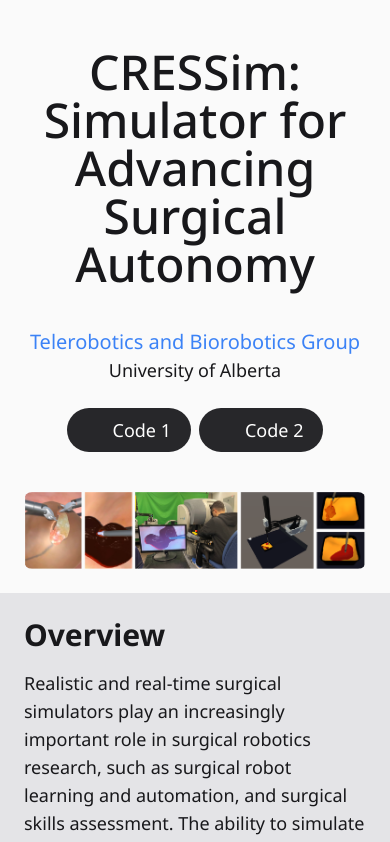
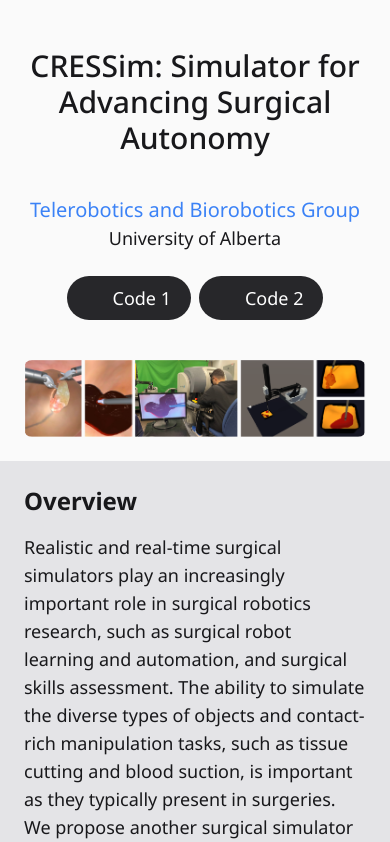
Before and after one commit to tbs-ualberta/CRESSim, an Astro site: page / in a window 390 px wide. Shown: the top 842 px of the page. Built offline with nearby package versions, Linux system fonts and the light colour scheme; Astro itself is replaced by a stand-in of ours; some icons are missing.

Commit message:
Use responsive sizes for h1 and h2

```diff
--- a/src/layouts/Layout.astro
+++ b/src/layouts/Layout.astro
@@ -78,10 +78,10 @@
     @apply text-lg w-full;
   }
   h1 {
-    @apply text-5xl text-center font-medium;
+    @apply text-3xl text-center font-medium md:text-5xl;
   }
   h2 {
-    @apply w-full text-3xl font-bold;
+    @apply w-full text-2xl font-bold md:text-3xl;
   }
   h3 {
     @apply w-full text-xl font-bold;
```
